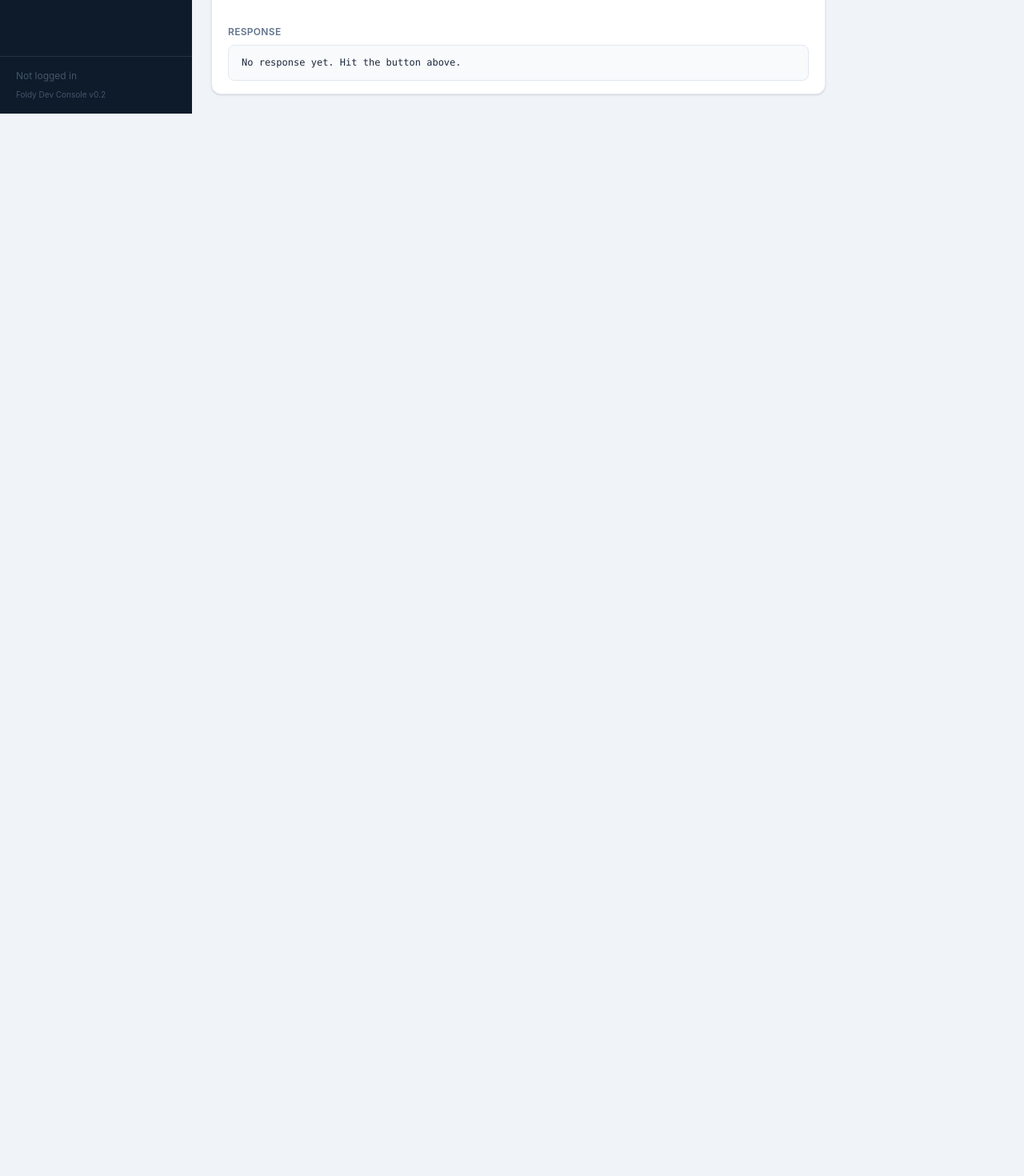
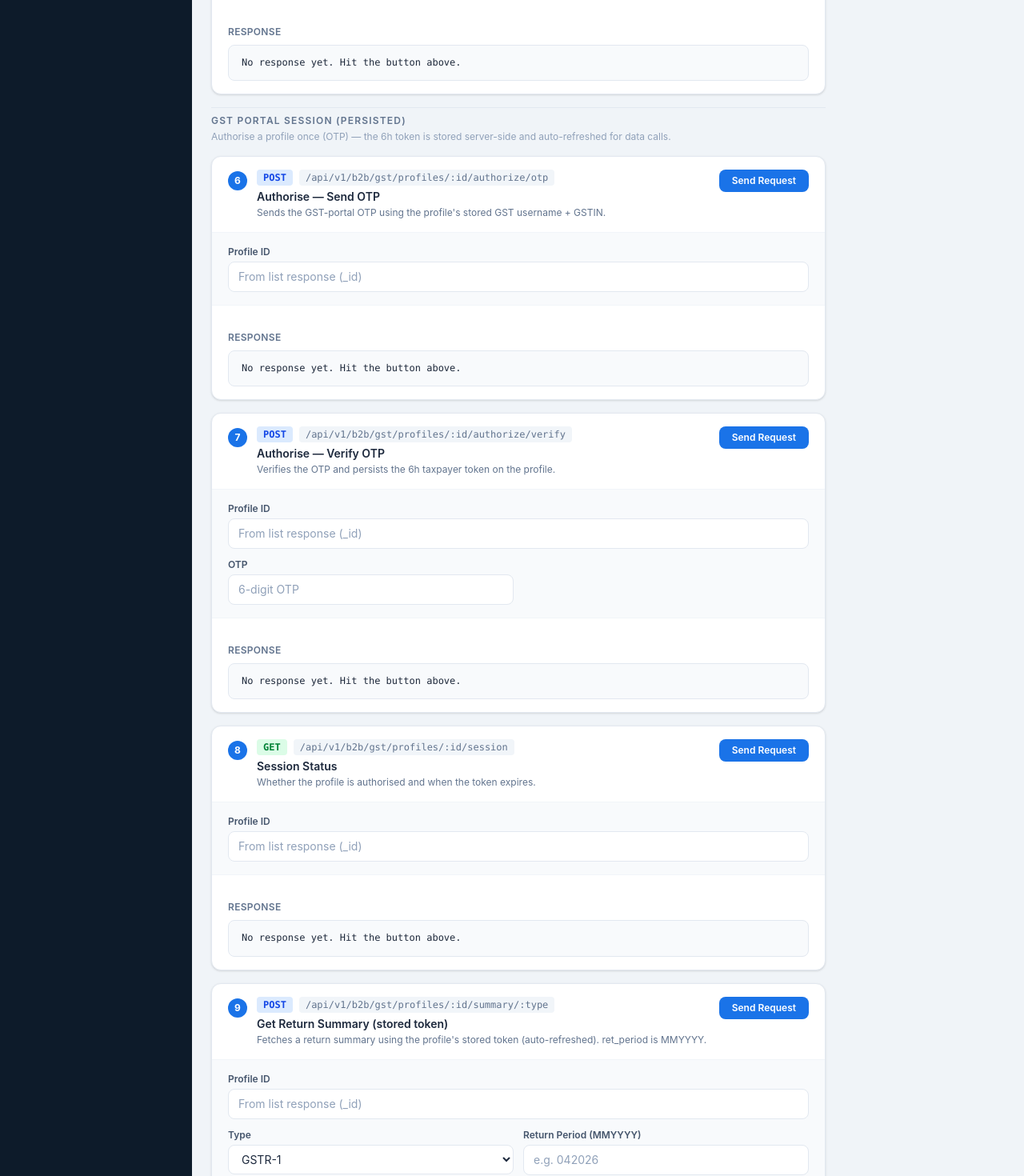
Before and after one commit to kaushikwebingo-tech/foldy_web, a React (Vite) app: page /gst-profile in a window 1280 px wide. Shown: the part 1740-3210 px from the top of the page at 80% size. Before the commit the page ends 1882 px from the top, so only its background shows below. Built offline with nearby package versions, Linux system fonts and the light colour scheme.

Commit message:
gst profile created

```diff
--- a/src/api/b2bApi.ts
+++ b/src/api/b2bApi.ts
@@ -14,6 +14,19 @@ export const b2bApi = {
 
   deleteGstProfile:   (id: string) =>
     client.delete(`/b2b/gst/profiles/${id}`),
+
+  // GST profile session (authorise → persisted 6h token → data calls)
+  requestGstSessionOtp: (id: string) =>
+    client.post(`/b2b/gst/profiles/${id}/authorize/otp`),
+
+  verifyGstSessionOtp:  (id: string, otp: string) =>
+    client.post(`/b2b/gst/profiles/${id}/authorize/verify`, { otp }),
+
+  getGstSessionStatus:  (id: string) =>
+    client.get(`/b2b/gst/profiles/${id}/session`),
+
+  getGstProfileSummary: (id: string, type: string, ret_period: string) =>
+    client.post(`/b2b/gst/profiles/${id}/summary/${type}`, { ret_period }),
 
   // GST — business info
   getBusinessInfo:    (gstin: string) =>
--- a/src/lib/apiCatalog.ts
+++ b/src/lib/apiCatalog.ts
@@ -174,6 +174,35 @@ export const API_SECTIONS: Record<string, ApiSection> = {
         method: 'DELETE',
         path: 'api/v1/b2b/gst/profiles/:id',
         pathVars: [{ key: 'id', value: '<profileId>' }]
+      },
+      {
+        name: 'Profile — Authorise (Send OTP)',
+        method: 'POST',
+        path: 'api/v1/b2b/gst/profiles/:id/authorize/otp',
+        description: 'Sends the GST-portal OTP using the profile\'s stored GST username + GSTIN.',
+        pathVars: [{ key: 'id', value: '<profileId>' }]
+      },
+      {
+        name: 'Profile — Authorise (Verify OTP)',
+        method: 'POST',
+        path: 'api/v1/b2b/gst/profiles/:id/authorize/verify',
+        description: 'Verifies the OTP and persists the 6h taxpayer token on the profile (server-side, auto-refreshed).',
+        pathVars: [{ key: 'id', value: '<profileId>' }],
+        body: { otp: '123456' }
+      },
+      {
+        name: 'Profile — Session Status',
+        method: 'GET',
+        path: 'api/v1/b2b/gst/profiles/:id/session',
+        pathVars: [{ key: 'id', value: '<profileId>' }]
+      },
+      {
+        name: 'Profile — Return Summary (stored token)',
+        method: 'POST',
+        path: 'api/v1/b2b/gst/profiles/:id/summary/:type',
+        description: 'Summary using the profile\'s stored token (no taxpayer_token needed). type = gstr1|gstr1a|gstr3b|gstr9|gstr9c; ret_period is MMYYYY.',
+        pathVars: [{ key: 'id', value: '<profileId>' }, { key: 'type', value: 'gstr1' }],
+        body: { ret_period: '042024' }
       },
       {
         name: 'Get Business Info',
--- a/src/pages/GstProfilePage.tsx
+++ b/src/pages/GstProfilePage.tsx
@@ -1,15 +1,26 @@
 import { useState } from 'react';
 import ApiCard from '@/components/ApiCard';
-import { Field } from '@/components/Field';
+import { Field, SelectField } from '@/components/Field';
 import PageHeader from '@/components/PageHeader';
 import { b2bApi } from '@/api/b2bApi';
 import { Building2 } from 'lucide-react';
+
+const SUMMARY_TYPES = [
+  { label: 'GSTR-1',  value: 'gstr1'  },
+  { label: 'GSTR-1A', value: 'gstr1a' },
+  { label: 'GSTR-3B', value: 'gstr3b' },
+  { label: 'GSTR-9',  value: 'gstr9'  },
+  { label: 'GSTR-9C', value: 'gstr9c' },
+];
 
 export default function GstProfilePage() {
   const [gstin, setGstin]   = useState('');
   const [title, setTitle]   = useState('');
   const [gstUsername, setGstUsername] = useState('');
   const [profileId, setProfileId] = useState('');
+  const [sessionOtp, setSessionOtp] = useState('');
+  const [summaryType, setSummaryType] = useState('gstr1');
+  const [retPeriod, setRetPeriod] = useState('');
 
   return (
     <div className="max-w-3xl">
@@ -86,6 +97,63 @@ export default function GstProfilePage() {
         >
           <Field label="GSTIN" value={gstin} onChange={setGstin} placeholder="29ABCDE1234F1Z5" fullWidth />
         </ApiCard>
+
+        {/* Divider */}
+        <div className="border-t border-slate-200 pt-2">
+          <p className="text-xs font-semibold text-slate-500 uppercase tracking-widest mb-1">GST Portal Session (persisted)</p>
+          <p className="text-xs text-slate-400 mb-3">Authorise a profile once (OTP) — the 6h token is stored server-side and auto-refreshed for data calls.</p>
+        </div>
+
+        {/* Authorise — request OTP */}
+        <ApiCard
+          step={6}
+          title="Authorise — Send OTP"
+          method="POST"
+          endpoint="/api/v1/b2b/gst/profiles/:id/authorize/otp"
+          description="Sends the GST-portal OTP using the profile's stored GST username + GSTIN."
+          onSubmit={() => b2bApi.requestGstSessionOtp(profileId)}
+        >
+          <Field label="Profile ID" value={profileId} onChange={setProfileId} placeholder="From list response (_id)" fullWidth />
+        </ApiCard>
+
+        {/* Authorise — verify OTP */}
+        <ApiCard
+          step={7}
+          title="Authorise — Verify OTP"
+          method="POST"
+          endpoint="/api/v1/b2b/gst/profiles/:id/authorize/verify"
+          description="Verifies the OTP and persists the 6h taxpayer token on the profile."
+          onSubmit={() => b2bApi.verifyGstSessionOtp(profileId, sessionOtp)}
+        >
+          <Field label="Profile ID" value={profileId} onChange={setProfileId} placeholder="From list response (_id)" fullWidth />
+          <Field label="OTP" value={sessionOtp} onChange={setSessionOtp} placeholder="6-digit OTP" />
+        </ApiCard>
+
+        {/* Session status */}
+        <ApiCard
+          step={8}
+          title="Session Status"
+          method="GET"
+          endpoint="/api/v1/b2b/gst/profiles/:id/session"
+          description="Whether the profile is authorised and when the token expires."
+          onSubmit={() => b2bApi.getGstSessionStatus(profileId)}
+        >
+          <Field label="Profile ID" value={profileId} onChange={setProfileId} placeholder="From list response (_id)" fullWidth />
+        </ApiCard>
+
+        {/* Profile summary (uses stored token) */}
+        <ApiCard
+          step={9}
+          title="Get Return Summary (stored token)"
+          method="POST"
+          endpoint="/api/v1/b2b/gst/profiles/:id/summary/:type"
+          description="Fetches a return summary using the profile's stored token (auto-refreshed). ret_period is MMYYYY."
+          onSubmit={() => b2bApi.getGstProfileSummary(profileId, summaryType, retPeriod)}
+        >
+          <Field label="Profile ID" value={profileId} onChange={setProfileId} placeholder="From list response (_id)" fullWidth />
+          <SelectField label="Type" value={summaryType} onChange={setSummaryType} options={SUMMARY_TYPES} />
+          <Field label="Return Period (MMYYYY)" value={retPeriod} onChange={setRetPeriod} placeholder="e.g. 042026" />
+        </ApiCard>
       </div>
     </div>
   );
```
